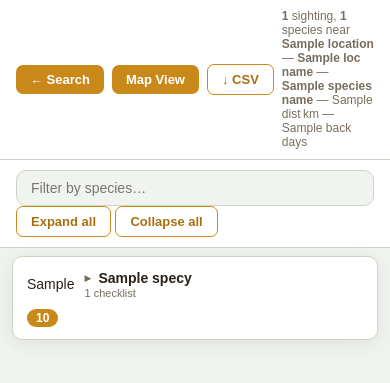
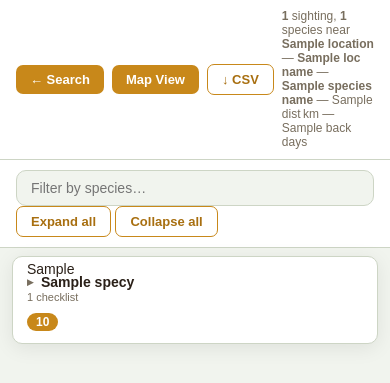
Before and after one commit to t-brunton-smith/bird-app, a Flask app: template templates/results.html in a window 390 px wide. Shown: the part 77-460 px from the top of the page. Run offline with Flask 2, Linux system fonts and the light colour scheme; the template is opened without the code that fills it: most values are stand-ins (such as "Sample title", 1, 10 or a date in 2020); parts of the project's set-up code (start-up, migrations or seed data) failed here and were passed over; some web fonts are replaced.

Commit message:
sparkline move

```diff
--- a/app.py
+++ b/app.py
@@ -45,7 +45,7 @@ def _make_sparkline_svg(counts, width=80, height=20):
         bars.append(f'<rect x="{x:.1f}" y="{y}" width="{bar_w:.1f}" height="{h}" fill="{fill}" rx="0.5"/>')
     today_cx = (n - 1) * slot + slot / 2
     bars.append(f'<circle cx="{today_cx:.1f}" cy="{height + 4}" r="1.5" fill="#c8881a"/>')
-    return f'<svg width="{width}" height="{height}" style="vertical-align:middle;overflow:visible;">{"".join(bars)}</svg>'
+    return f'<svg width="{width}" height="{height}" viewBox="0 0 {width} {height}" style="vertical-align:middle;overflow:visible;">{"".join(bars)}</svg>'
 
 
 def format_obs_date(obs_dt):
--- a/templates/results.html
+++ b/templates/results.html
@@ -292,6 +292,7 @@
 
             .species-list-count { padding-left: 0; margin-top: 1px; }
             .spark-wrap svg { width: 60px; }
+            .species-cell { flex-direction: column; align-items: flex-start; gap: 4px; }
         }
 
         #loading-overlay {
```
